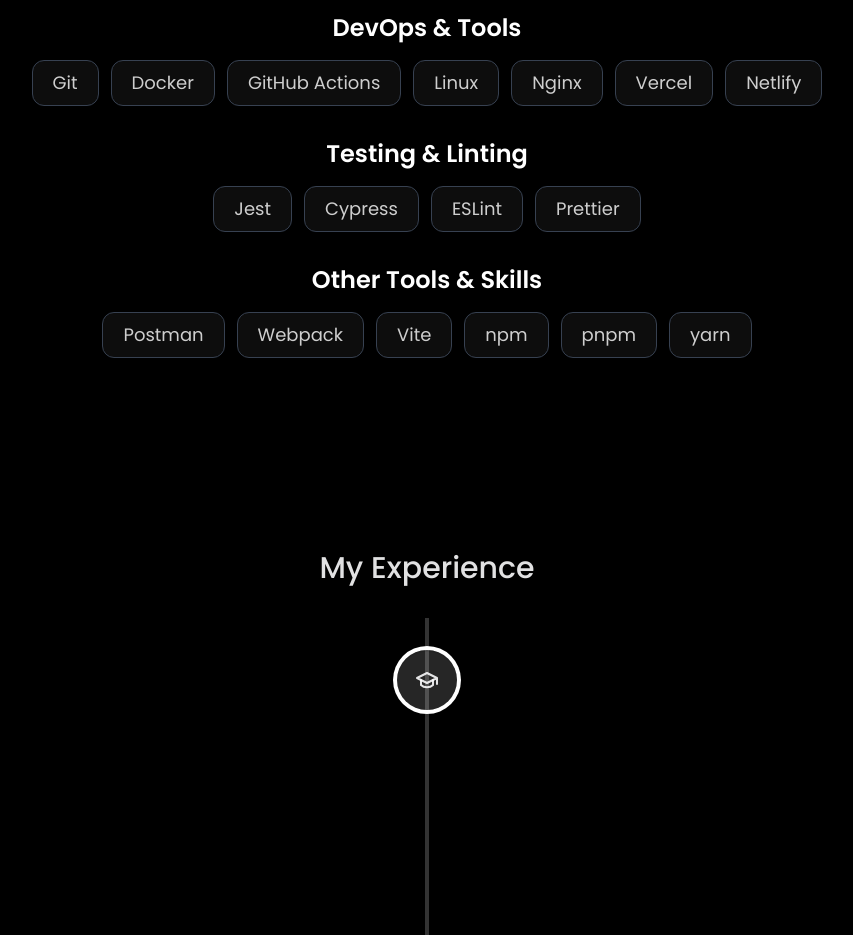
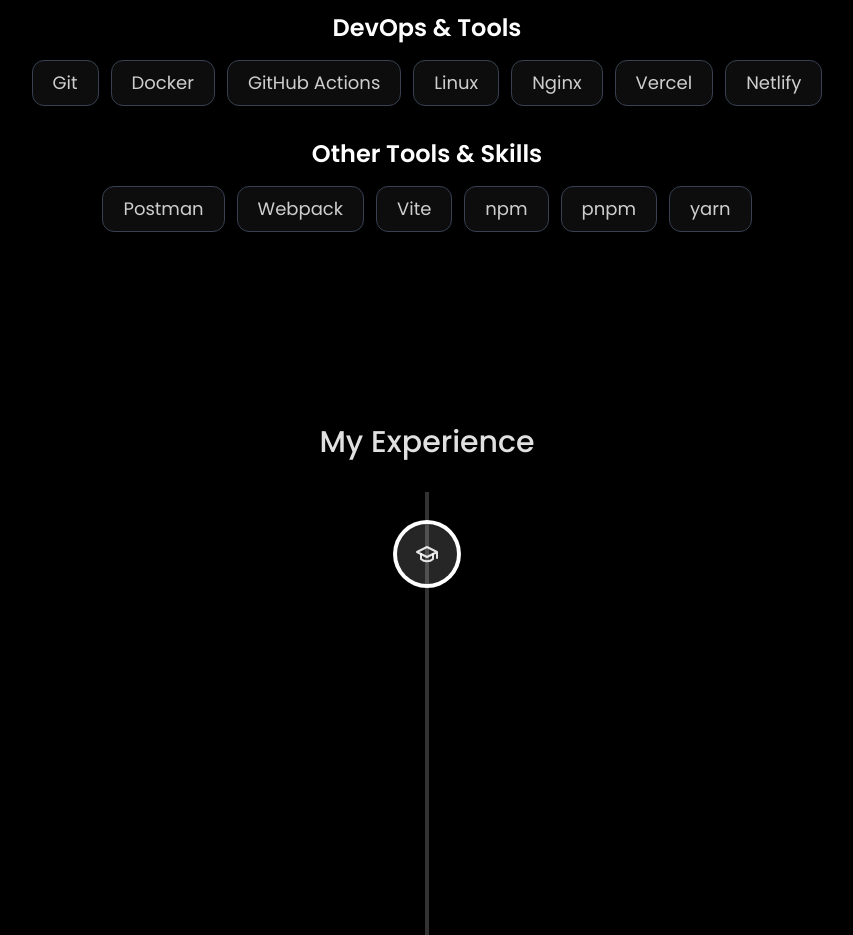
Before and after one commit to Sanjay-Balam/portfolio, a Next.js app: page / in a window 1280 px wide. Shown: the part 2960-3895 px from the top of the page, without its empty margins (213-1066 px from the left). Built offline with nearby package versions, Linux system fonts and the light colour scheme.

Commit message:
fixes lint

```diff
--- a/components/skills.tsx
+++ b/components/skills.tsx
@@ -36,7 +36,6 @@
     "Vercel",
     "Netlify",
   ],
-  "Testing & Linting": ["Jest", "Cypress", "ESLint", "Prettier"],
   "Other Tools & Skills": [
     "Postman",
     "Webpack",
```
